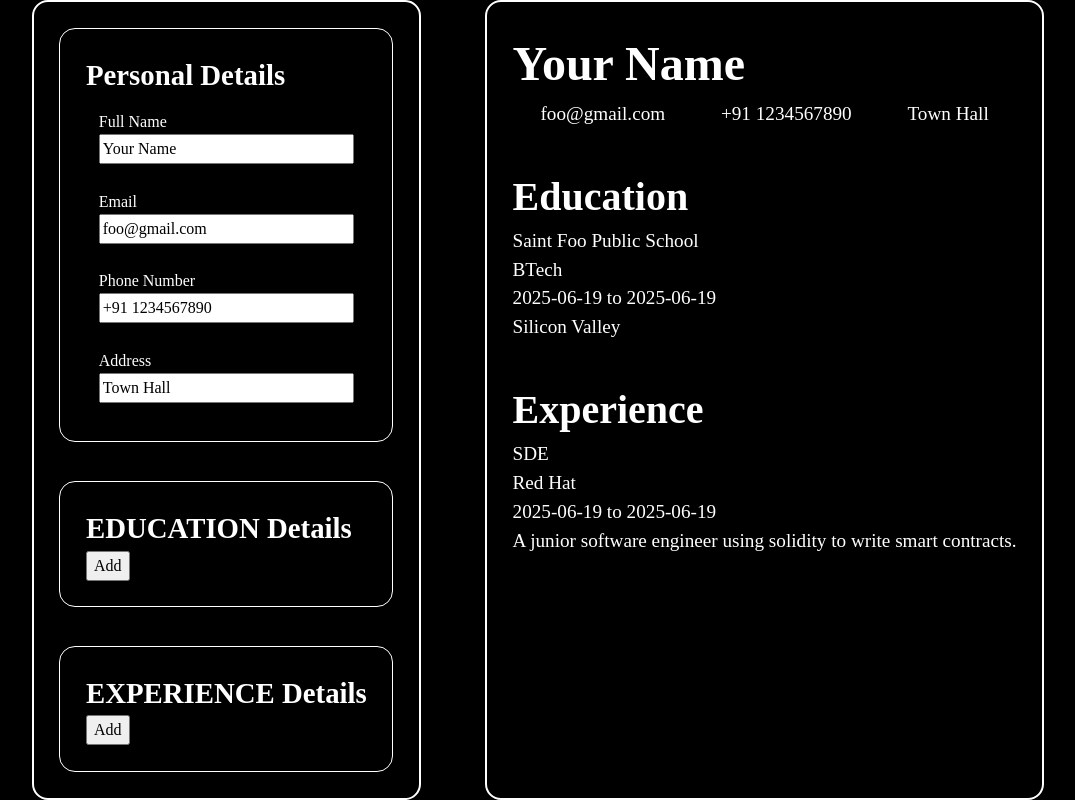
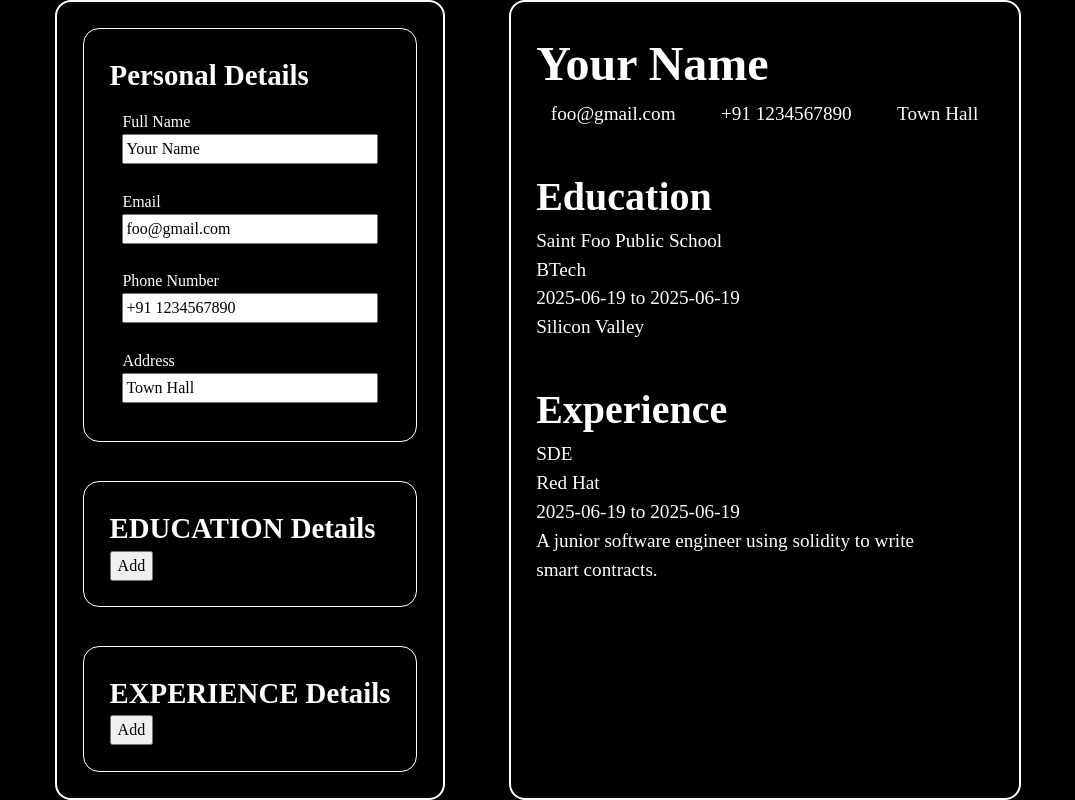
Before and after one commit to devnchill/CvBuilder, a React (Vite) app: page / in a window 1280 px wide. Shown: the whole page, without its empty margins (102-1177 px from the left). Built offline with nearby package versions, Linux system fonts and the light colour scheme.

Commit message:
fix: disable grow/shrink of preview

```diff
--- a/src/Styles/styles.css
+++ b/src/Styles/styles.css
@@ -55,14 +55,17 @@ body {
 
     & > aside {
       display: flex;
+      flex: 0 0 auto;
       flex-direction: column;
       gap: clamp(1rem, 3vw, 5rem);
+      width: clamp(300px, 40vw, 1000px);
 
       & > .preview-personal {
         & > div {
           display: flex;
           justify-content: space-around;
           flex-wrap: wrap;
+          gap: clamp(1rem, 1vw, 3rem);
         }
       }
     }
```
